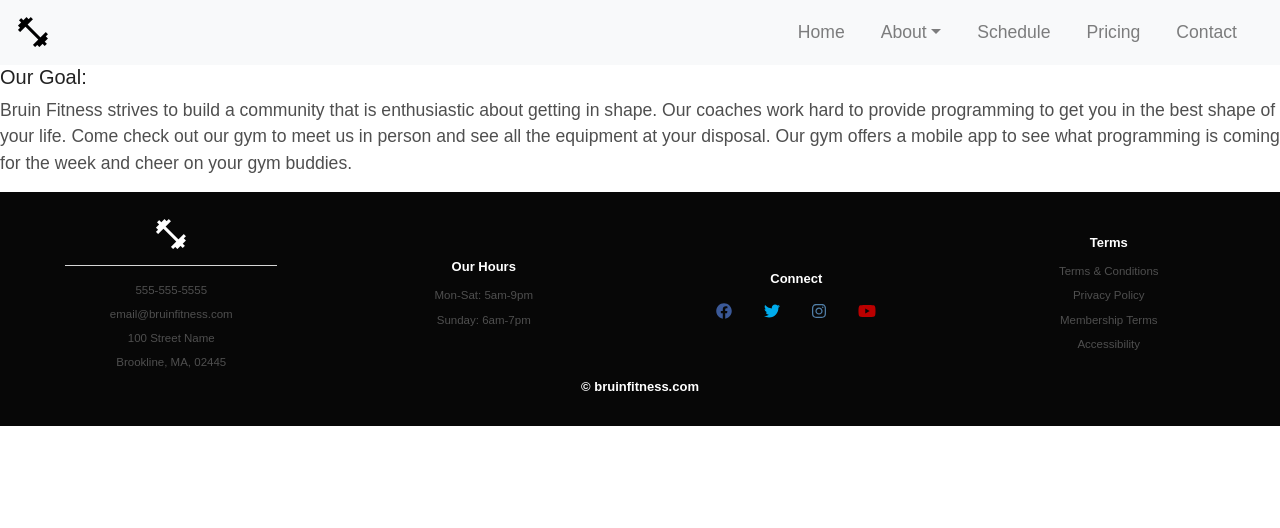
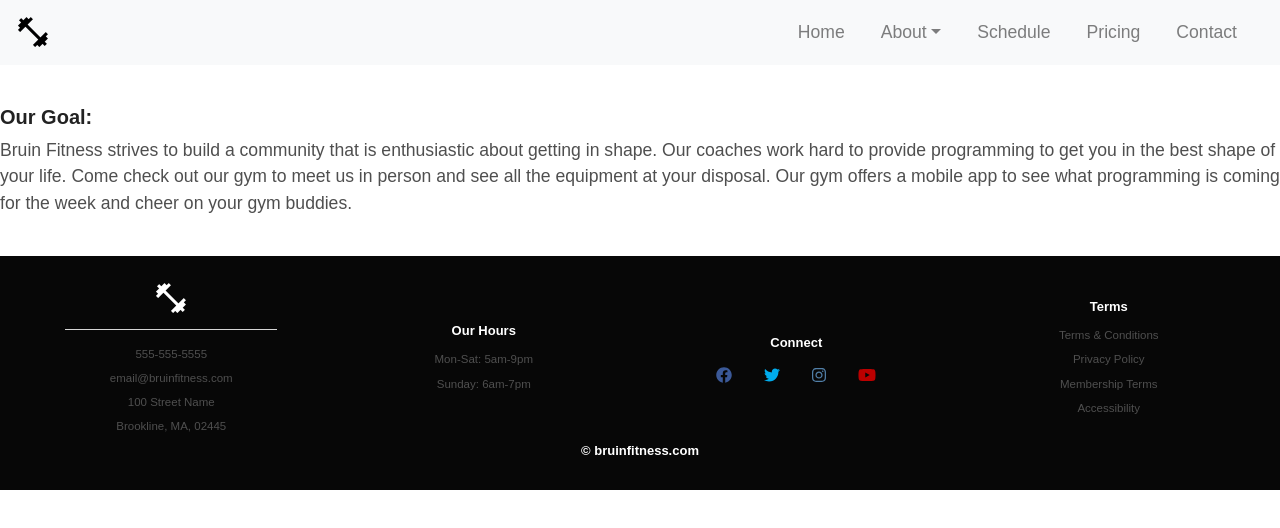
Before and after one commit to thomasmburke/BruinFitnessWeb, a React (Create React App) app in the folder bruinfitness/: page /about in a window 1280 px wide. Shown: the top 528 px of the page. Built offline with nearby package versions, Linux system fonts and the light colour scheme; what react-animations would draw is missing.

Commit message:
added padding

```diff
--- a/bruinfitness/src/components/about/AboutGoalPreface.jsx
+++ b/bruinfitness/src/components/about/AboutGoalPreface.jsx
@@ -10,21 +10,21 @@ const FadeInUpDiv = styled.div`
 
 function AboutGoalPreface() {
   return (
-    <FadeInUpDiv>
-      <div>
-        <h5 className="lead">
-          <strong>Our Goal:</strong>
-        </h5>
-        <p>
-          Bruin Fitness strives to build a community that is enthusiastic about
-          getting in shape. Our coaches work hard to provide programming to get
-          you in the best shape of your life. Come check out our gym to meet us
-          in person and see all the equipment at your disposal. Our gym offers a
-          mobile app to see what programming is coming for the week and cheer on
-          your gym buddies.
-        </p>
-      </div>
-    </FadeInUpDiv>
+    <div className="wrapper pt-3">
+      <FadeInUpDiv>
+        <div className="py-4">
+          <h5>Our Goal:</h5>
+          <p>
+            Bruin Fitness strives to build a community that is enthusiastic
+            about getting in shape. Our coaches work hard to provide programming
+            to get you in the best shape of your life. Come check out our gym to
+            meet us in person and see all the equipment at your disposal. Our
+            gym offers a mobile app to see what programming is coming for the
+            week and cheer on your gym buddies.
+          </p>
+        </div>
+      </FadeInUpDiv>
+    </div>
   );
 }
 
```
